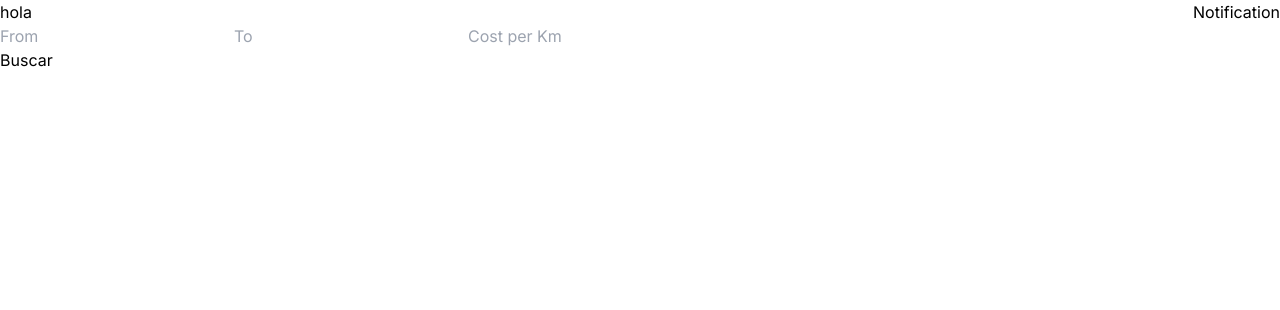
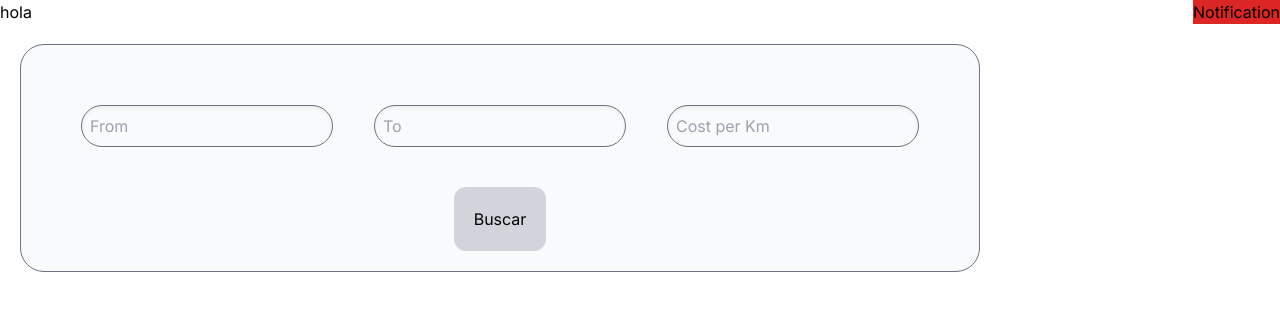
Before and after one commit to Camilo-Camargo/travel-salesman, a Next.js app in the folder packages/app/: page / in a window 1280 px wide. Shown: the top 310 px of the page. Built offline with nearby package versions, Linux system fonts and the light colour scheme.

Commit message:
style: Add style and configuration to tailwindcss

```diff
--- a/packages/app/src/app/(main)/layout.tsx
+++ b/packages/app/src/app/(main)/layout.tsx
@@ -3,10 +3,10 @@ import Nav from "@/modules/layout/nav/nav";
 
 import Notification from "@/modules/layout/notification/notification";
 
-export default function RootLayout(props: { children: React.ReactNode }) {
+export default async function PageLayout(props: { children: React.ReactNode }) {
   return (
     <section className="flex flex-row justify-between w-full">
-      <div className="flex flex-col justify-center">
+      <div className="flex flex-col justify-center w-3/4">
         {props.children}
         <Nav />
       </div>
--- a/packages/app/src/modules/layout/nav/nav.tsx
+++ b/packages/app/src/modules/layout/nav/nav.tsx
@@ -15,13 +15,14 @@ export default function Nav() {
   };
 
   return (
-    <header className="flex flex-col w-full justify-center">
-      <div className="flex flex-grow w-full">
+    <header className="flex flex-col w-full justify-center items-center gap-0 border rounded-3xl p-5 border-gray-500 m-5 bg-gray-50">
+      <div className="flex flex-row justify-between w-full p-10 ">
         <input
           type="text"
           value={from}
           onChange={(e) => setFrom(e.target.value)}
           placeholder="From"
+          className="border bg-gray-50 border-gray-500 rounded-3xl p-2 shadow-inner"
         />
 
         <input
@@ -29,6 +30,7 @@ export default function Nav() {
           value={to}
           onChange={(e) => setTo(e.target.value)}
           placeholder="To"
+          className="border bg-gray-50 border-gray-500 rounded-3xl p-2 shadow-inner"
         />
 
         <input
@@ -36,11 +38,17 @@ export default function Nav() {
           value={cost}
           onChange={(e) => setCost(e.target.value)}
           placeholder="Cost per Km"
+          className="border bg-gray-50 border-gray-500 rounded-3xl p-2 shadow-inner"
         />
       </div>
 
       <div>
-        <button onClick={handleSubmit}>Buscar</button>
+        <button
+          onClick={handleSubmit}
+          className="flex p-5 bg-gray-300 rounded-xl hover:bg-gray-600 hover:text-gray-200"
+        >
+          Buscar
+        </button>
       </div>
     </header>
   );
--- a/packages/app/src/modules/layout/notification/notification.tsx
+++ b/packages/app/src/modules/layout/notification/notification.tsx
@@ -1,6 +1,6 @@
 export default function Notification() {
   return (
-    <section className="flex flex-col justify-center">
+    <section className="flex flex-col justify-center bg-red-600">
       <h1>Notification</h1>
     </section>
   );
--- a/packages/app/tailwind.config.ts
+++ b/packages/app/tailwind.config.ts
@@ -2,9 +2,11 @@ import type { Config } from "tailwindcss";
 
 const config: Config = {
   content: [
-    "./src/pages/**/*.{js,ts,jsx,tsx,mdx}",
-    "./src/components/**/*.{js,ts,jsx,tsx,mdx}",
-    "./src/app/**/*.{js,ts,jsx,tsx,mdx}",
+    "./src/app/**/*.{js,ts,jsx,tsx}",
+    "./src/pages/**/*.{js,ts,jsx,tsx}",
+    "./src/components/**/*.{js,ts,jsx,tsx}",
+    "./src/modules/**/*.{js,ts,jsx,tsx}",
+    "./node_modules/@medusajs/ui/dist/**/*.{js,jsx,ts,tsx}",
   ],
   theme: {
     extend: {
```
Also changed, not shown: 1 other file (tests, documents, lock files or other folders).
